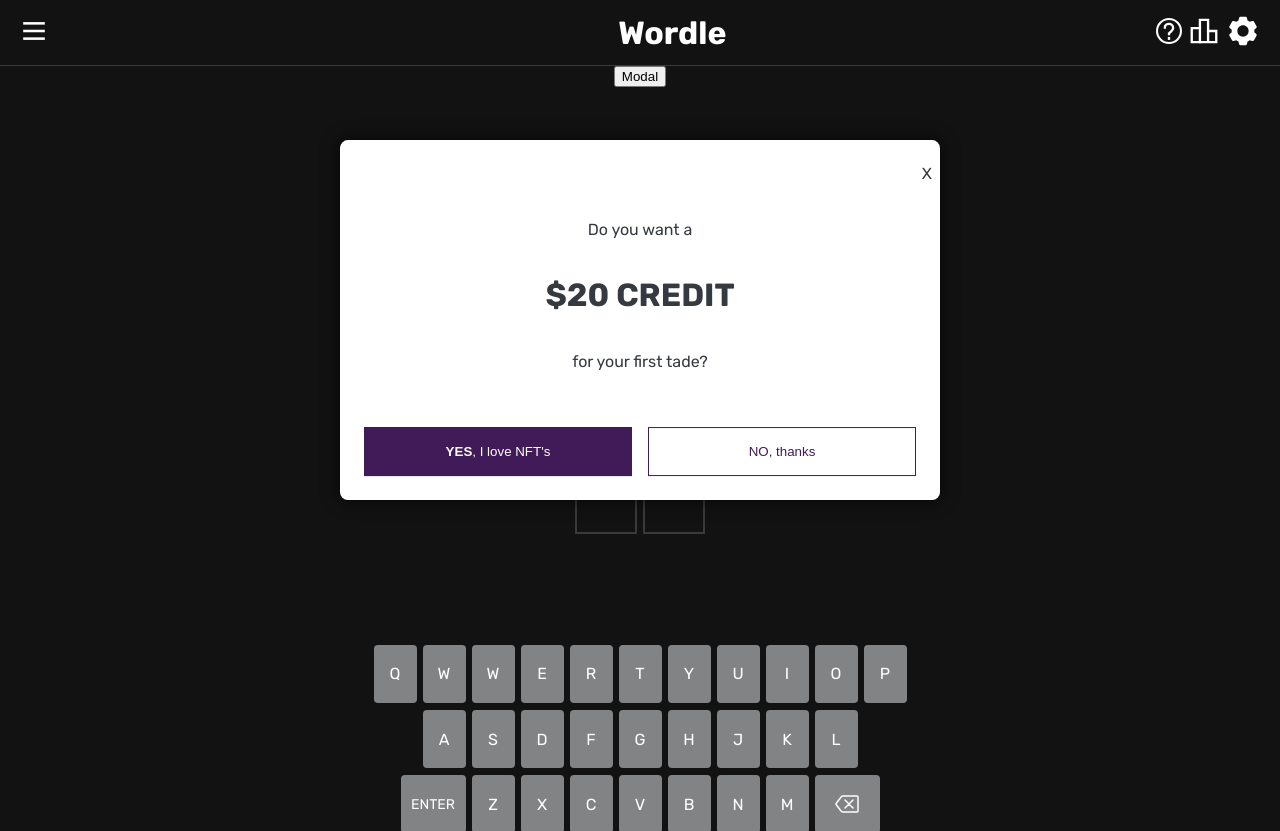
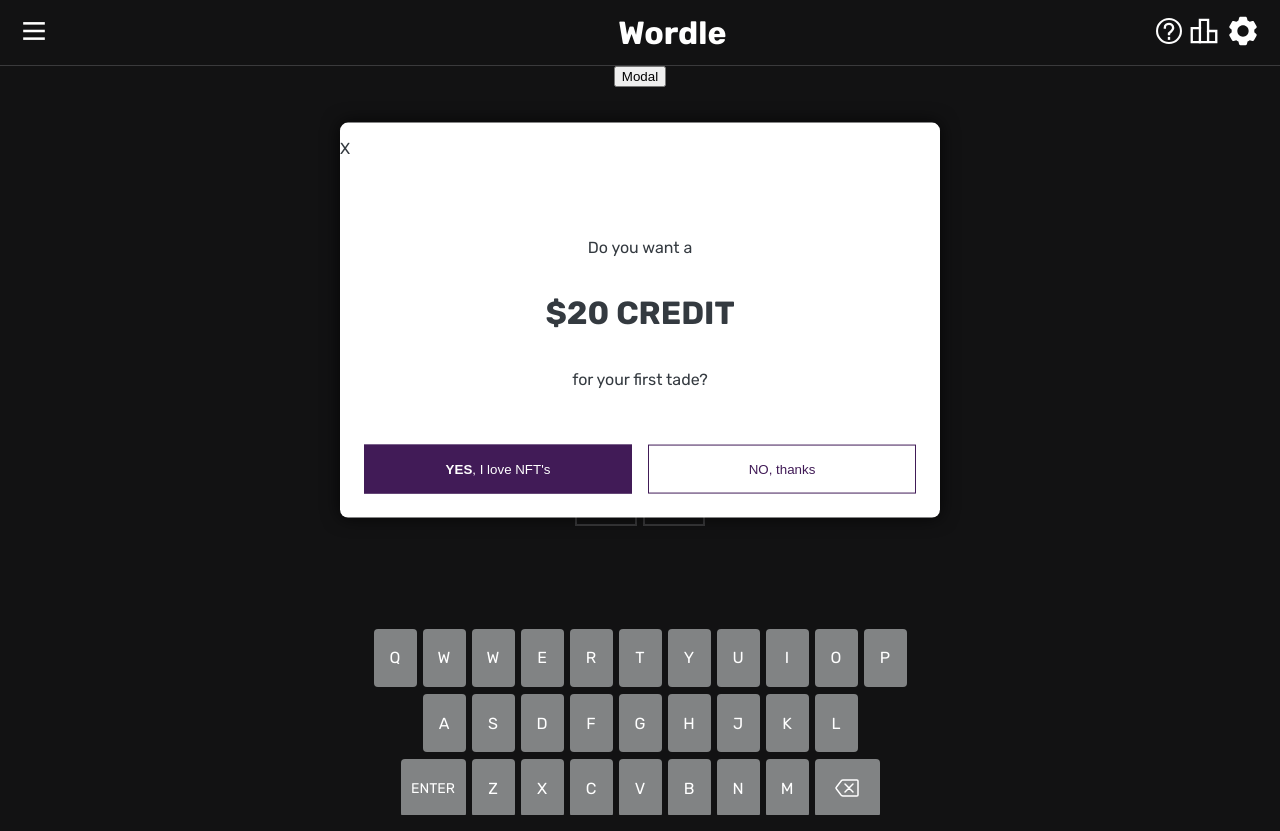
Before and after one commit to Brlaney/next-wordle, a Next.js app: page / in a window 1280 px wide. Both pictures are taken after a click on the button "Modal". Built offline with nearby package versions, Linux system fonts and the light colour scheme.

Commit message:
Re-structured the navbar to be in Home pg

```diff
--- a/src/components/Layout/index.tsx
+++ b/src/components/Layout/index.tsx
@@ -1,5 +1,4 @@
 import Head from 'next/head';
-import Navbar from '@/components/Navbar';
 import seo from '@/lib/data/seo';
 import styles from '@/styles/components/Layout.module.scss';
 
@@ -14,7 +13,6 @@
         <link rel='icon' type='image/png' href='/grid-favicon.png' />
         <title>{seo.title}</title>
       </Head>
-      <Navbar />
       <main className={styles.main}>
         {children}
       </main>
--- a/src/components/Modal/index.tsx
+++ b/src/components/Modal/index.tsx
@@ -5,24 +5,19 @@
   if (!open) return null;
   return (
     <div onClick={onClose} className={styles.overlay}>
-      <div className={styles.modalContainer} onClick={(e) => { e.stopPropagation(); }}>
-
-        <div className={styles.modalRight}>
+      <div className={styles['modal-container']} onClick={(e) => { e.stopPropagation(); }}>
+        <div className={styles['modal-right']}>
           <p className={styles.closeBtn} onClick={onClose}>X</p>
-
           <div className={styles.content}>
             <p>Do you want a</p>
             <h1>$20 CREDIT</h1>
             <p>for your first tade?</p>
           </div>
-
-          <div className={styles.btnContainer}>
-
-            <button className={styles.btnPrimary}>
+          <div className={styles['btn-container']}>
+            <button className={styles['btn-primary']}>
               <span className={styles.bold}>YES</span>, I love NFT's
             </button>
-
-            <button className={styles.btnOutline}>
+            <button className={styles['btn-outline']}>
               <span className={styles.bold}>NO</span>, thanks
             </button>
           </div>
--- a/src/pages/index.tsx
+++ b/src/pages/index.tsx
@@ -1,5 +1,6 @@
 import { useState } from 'react';
 // import { useRouter } from 'next/router';
+import Navbar from '@/components/Navbar';
 import Body from '@/components/Body';
 import Qwerty from '@/components/Qwerty';
 import Modal from '@/components/Modal';
@@ -15,6 +16,8 @@
   // const [showSettingsModal, setShowSettingsModal] = useState(false);
 
   return (
+    <>
+      <Navbar />
       <div className={styles.container}>
         <button onClick={() => setOpenModal(true)} className={styles['modalBtn']}>
           Modal
@@ -23,6 +26,7 @@
         <Body />
         <Qwerty />
       </div>
+    </>
   )
 };
 
--- a/src/scss/components/Body.module.scss
+++ b/src/scss/components/Body.module.scss
@@ -2,7 +2,9 @@
 @import '../mixins/width.scss';
 
 .main-container {
-  height: 70vh;
+  // revert back to:
+  // height: 70vh;
+  height: 68vh;
   width: 40%;
   color: white;
   display: flex;
--- a/src/scss/components/Layout.module.scss
+++ b/src/scss/components/Layout.module.scss
@@ -2,6 +2,5 @@
   display: flex;
   flex-direction: column;
   justify-content: center;
-  align-items: flex-start;
-  min-width: 555px;
+  align-items: center;
 }
--- a/src/scss/components/Modal.module.scss
+++ b/src/scss/components/Modal.module.scss
@@ -6,9 +6,8 @@
   position: fixed;
   width: 100%;
   height: 100%;
-
   @media screen and (max-width: 500px) {
-        .modalContainer {
+    .modal-container {
       flex-direction: column;
       top: 0;
       left: 0;
@@ -16,13 +15,11 @@
       width: 100%;
       height: 100vh;
     }
-
     .heading {
       margin: 1rem;
     }
   }
-
-    .modalContainer {
+  .modal-container {
     max-width: 600px;
     width: 100%;
     position: fixed;
@@ -33,18 +30,13 @@
     background-color: #ffffff;
     box-shadow: 0px 0px 18px 0px rgba(0, 0, 0, 0.75);
     border-radius: 8px;
-
-        .modalRight {
+    .modal-right {
       width: 100%;
-
-
-            .closeBtn {
+      .close-btn {
         position: fixed;
         top: 8px;
         right: 8px;
       }
-
-
       .content {
         display: flex;
         flex-direction: column;
@@ -53,28 +45,22 @@
         margin-top: 3rem;
         padding: 1rem 2rem;
       }
-
-
-            .btnContainer {
+      .btn-container {
         display: flex;
         padding: 1rem 1rem;
-
-                .btnPrimary {
+        .btn-primary {
           background-color: #411b57;
           color: white;
-
           .bold {
             font-weight: 600;
           }
         }
-
-                .btnOutline {
+        .btn-outline {
           background-color: white;
           color: #411b57;
         }
       }
-
-            .btnContainer button {
+      .btn-container button {
         width: 100%;
         margin: .5rem;
         padding: 16px 0;
--- a/src/scss/components/Navbar.module.scss
+++ b/src/scss/components/Navbar.module.scss
@@ -2,7 +2,7 @@
 
 .nav-container {
   height: 66px;
-  position: sticky;
+  width: 100vw;
   background-color: $bg;
   display: flex;
   flex-direction: row;
@@ -16,7 +16,6 @@
     flex-direction: row;
     align-items: center;
     justify-content: space-between;
-
 
     .nav-section {
       display: flex;
```
Lines whose indentation alone changed are shown as unchanged.
